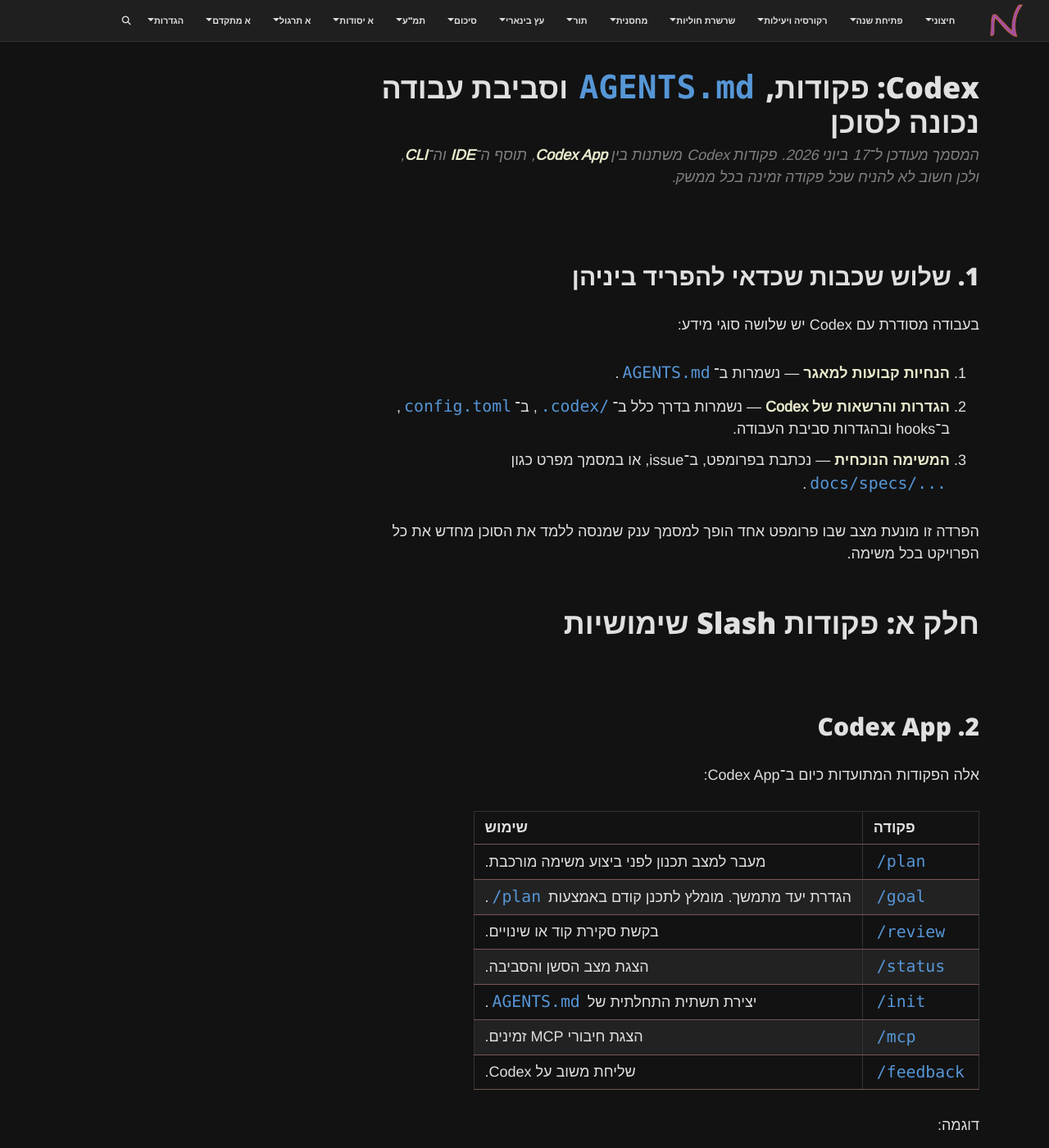
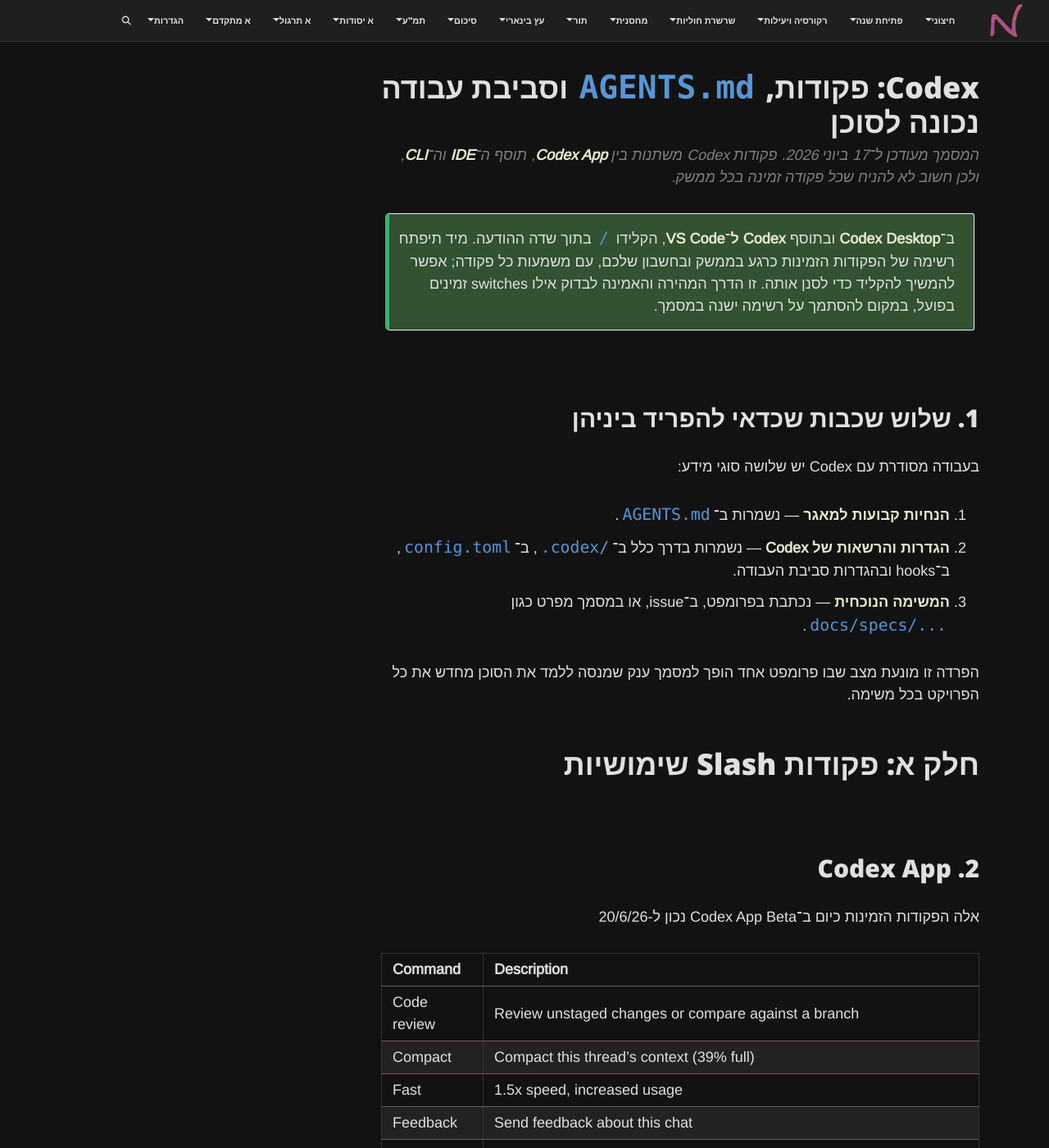
Before and after one commit to 3strategy/BeautifulMivney, a Jekyll site: the page built from agentic/codex-switches-and-agent-environment-he.md, in a window 1280 px wide and 1400 px high, scrolled down 445 px. Shown: the whole window at 82% size. Built offline with Jekyll 4.4.1, drawn with Linux system fonts in a browser that asks for light colours; comment, search, counter and statistics services are not loaded; some of the changed text lies outside the part shown.

Commit message:
WIP: update for agentic seminar. css updates

````diff
--- a/agentic/codex-switches-and-agent-environment-he.md
+++ b/agentic/codex-switches-and-agent-environment-he.md
@@ -8,6 +8,9 @@
 # Codex: פקודות, `AGENTS.md` וסביבת עבודה נכונה לסוכן
 
 > המסמך מעודכן ל־17 ביוני 2026. פקודות Codex משתנות בין **Codex App**, תוסף ה־**IDE** וה־**CLI**, ולכן חשוב לא להניח שכל פקודה זמינה בכל ממשק.
+
+{: .box-success}
+ב־**Codex Desktop** ובתוסף **Codex ל־VS Code**, הקלידו `/` בתוך שדה ההודעה. מיד תיפתח רשימה של הפקודות הזמינות כרגע בממשק ובחשבון שלכם, עם משמעות כל פקודה; אפשר להמשיך להקליד כדי לסנן אותה. זו הדרך המהירה והאמינה לבדוק אילו switches זמינים בפועל, במקום להסתמך על רשימה ישנה במסמך.
 
 ## 1. שלוש שכבות שכדאי להפריד ביניהן
 
@@ -25,17 +28,29 @@
 
 ## 2. Codex App
 
-אלה הפקודות המתועדות כיום ב־Codex App:
+אלה הפקודות הזמינות כיום ב־Codex App Beta נכון ל-20/6/26
 
-| פקודה | שימוש |
-|---|---|
-| `/plan` | מעבר למצב תכנון לפני ביצוע משימה מורכבת. |
-| `/goal` | הגדרת יעד מתמשך. מומלץ לתכנן קודם באמצעות `/plan`. |
-| `/review` | בקשת סקירת קוד או שינויים. |
-| `/status` | הצגת מצב הסשן והסביבה. |
-| `/init` | יצירת תשתית התחלתית של `AGENTS.md`. |
-| `/mcp` | הצגת חיבורי MCP זמינים. |
-| `/feedback` | שליחת משוב על Codex. |
+{: .table-en}
+
+| Command     | Description                                                            |
+| ----------- | ---------------------------------------------------------------------- |
+| Code review | Review unstaged changes or compare against a branch                    |
+| Compact     | Compact this thread's context (39% full)                               |
+| Fast        | 1.5x speed, increased usage                                            |
+| Feedback    | Send feedback about this chat                                          |
+| Fork        | Fork this chat into local or a new worktree                            |
+| Goal        | Set a goal that Codex will keep working towards                        |
+| IDE context | Include current selection, open files, and other context from your IDE |
+| Init        | Create an `AGENTS.md` file with instructions for Codex                 |
+| MCP         | Show MCP server status                                                 |
+| Memories    | Generate on                                                            |
+| Model       | GPT-5.5                                                                |
+| Personality | Choose how Codex responds                                              |
+| Pet         | Wake or tuck away the desktop pet                                      |
+| Plan mode   | Turn plan mode on                                                      |
+| Reasoning   | High                                                                   |
+| Side        | Start a side conversation in an ephemeral fork. **The only one that's not in the VSCode extension**        |
+| Status      | Show chat id, context usage, and rate limits                           |
 
 דוגמה:
 
@@ -56,33 +71,9 @@
 /goal Implement password recovery according to the approved plan.
 ```
 
-## 3. תוסף Codex ל־IDE
+## 3. תוסף Codex לVSCode - זהה לחלוטין פרט ל-1
 
-בתוסף ה־IDE רשימת הפקודות שונה. בין הפקודות המתועדות:
-
-| פקודה | שימוש |
-|---|---|
-| `/auto-context` | שליטה באיסוף הקשר אוטומטי מה־IDE. |
-| `/local` | מעבר לביצוע מקומי. |
-| `/cloud` | שליחת משימה לענן. |
-| `/cloud-environment` | בחירת סביבת ענן. |
-| `/review` | סקירת שינויים. |
-| `/status` | מידע על הסשן. |
-| `/goal` | הגדרת יעד מתמשך, כאשר הפקודה זמינה בחשבון ובגרסה. |
-| `/feedback` | משוב. |
-
-נכון למועד כתיבת המסמך, `/plan` אינו מופיע בטבלת הפקודות הרשמית של תוסף ה־IDE. אפשר עדיין לבקש במפורש:
-
-```text
-לפני כתיבת קוד, עבור על המאגר והחזר תוכנית בלבד.
-אל תשנה קבצים עד שהתוכנית כוללת:
-- קבצים שיושפעו
-- סיכונים
-- בדיקות
-- תנאי סיום
-```
-
-## 4. Codex CLI
+## 4. Codex CLI (לא ניסיתי)
 
 ב־CLI יש יותר פקודות. אלה השימושיות ביותר לעבודה יומיומית:
 
@@ -129,6 +120,8 @@
 ```
 
 ### מתי להשתמש ב־`/compact`
+
+אני מציע KIS. קודקס יעשה compact כשצריך. ההחלטה החשובה שלכם היא מתי להתחיל פרומפט אחר.
 
 השתמש ב־`/compact` כאשר:
 
--- a/assets/css/custom-styles.css
+++ b/assets/css/custom-styles.css
@@ -245,6 +245,11 @@
     font-size: 1.5rem;
     font-weight: bold;
     line-height: 1.1;
+}
+
+.english {
+    direction: ltr;
+    text-align: left;
 }
 
 
@@ -1023,6 +1028,25 @@
   unicode-bidi: embed;
 }
 
+/* Double labels in flowcharts without applying the rule twice to nested nodes. */
+.mermaid svg:not(.classDiagram) text,
+.mermaid svg:not(.classDiagram) .nodeLabel,
+.mermaid svg:not(.classDiagram) .nodeLabel * {
+  font-size: 32px !important;
+}
+
+/* Keep flowchart edge labels legible after SVG scaling. */
+.mermaid svg:not(.classDiagram) .edgeLabel,
+.mermaid svg:not(.classDiagram) .edgeLabel * {
+  font-size: 32px !important;
+}
+
+/* Class diagrams are dense; retain Mermaid's default typography and geometry. */
+.mermaid svg.classDiagram,
+.mermaid svg.classDiagram * {
+  font-size: 16px !important;
+}
+
 /* Additional arrow targeting for dark mode */
 .mermaid .arrowheadPath {
   fill: none !important;
@@ -1036,6 +1060,7 @@
 .mermaid marker path {
   fill: none !important;
   stroke: var(--text-col) !important;
+  stroke-width: 2px !important;
 }
 .mermaid defs marker path {
   fill: none !important;
````
Also changed, not shown: AGENTS.md (+33 -0 lines), agentic/00-opener.md (+19 -1 lines), agentic/04-apps-script-clasp-sheets.md (+17 -3 lines), agentic/agentic-workflows-and-harness-engineering-he.md (+41 -27 lines), mdx/README.md (+9 -0 lines).
